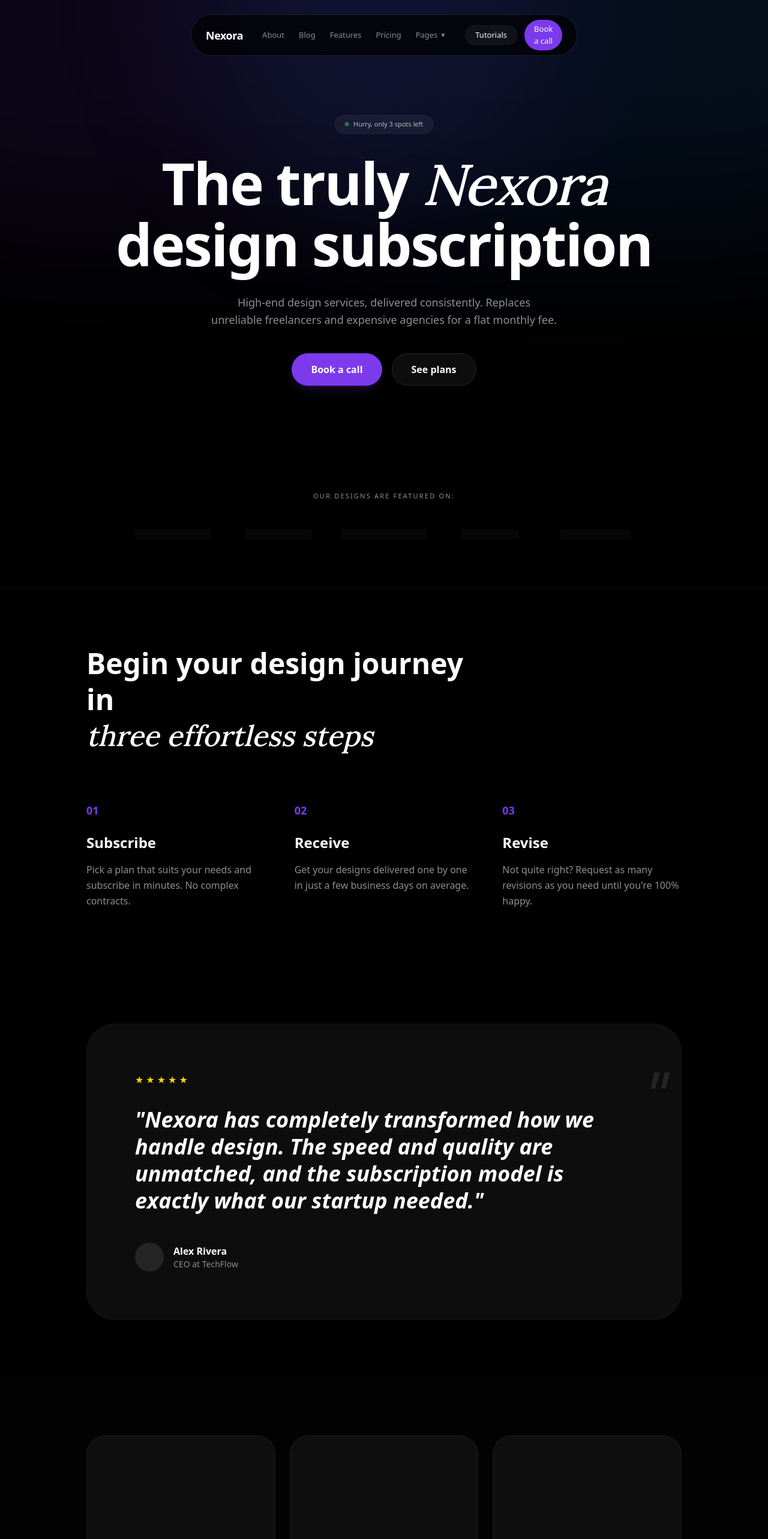
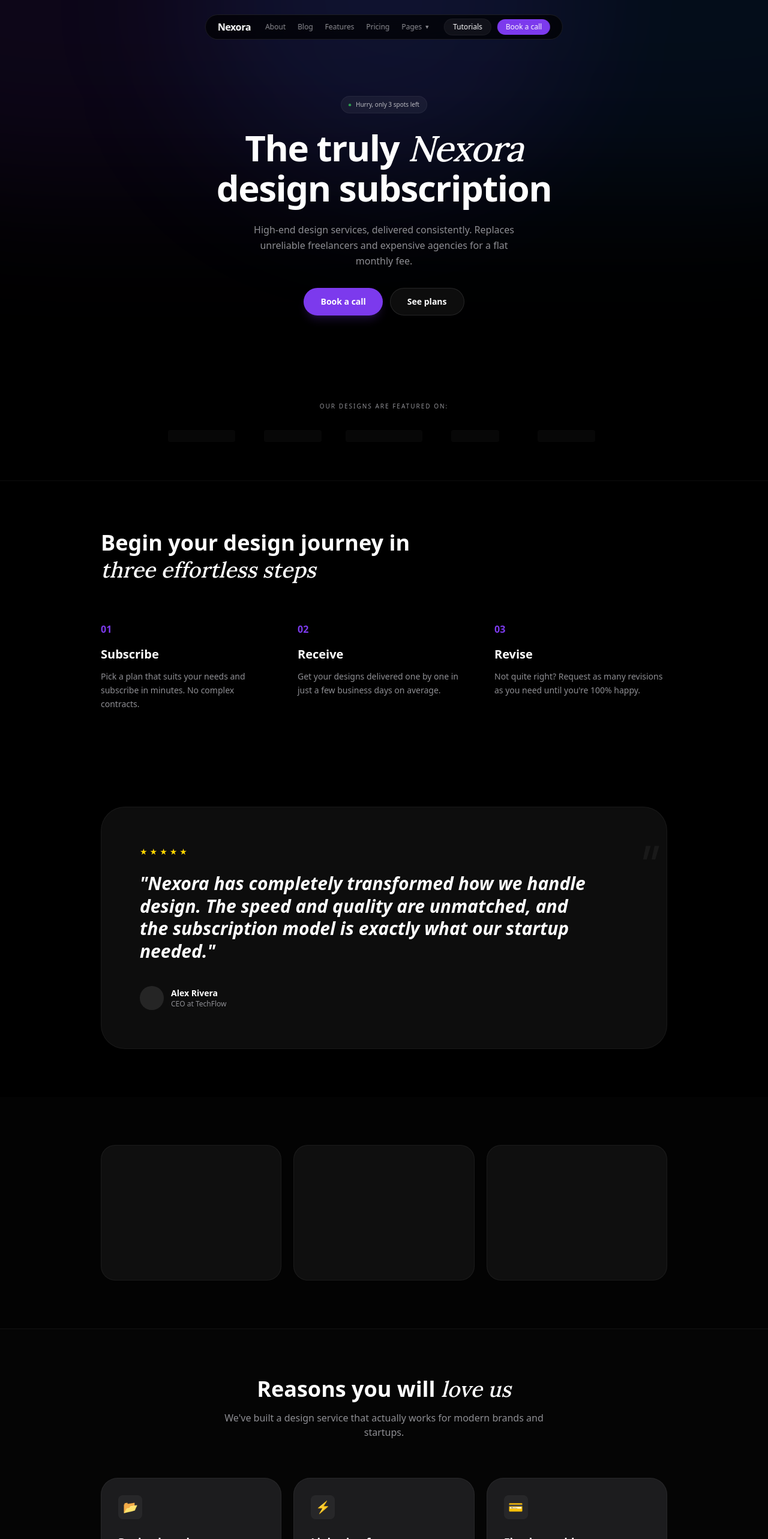
Before and after one commit to navaneethpv/nexora-agency, a Next.js app: page / in a window 1280 px wide. Shown: the top 2566 px of the page at 60% size. Built offline with nearby package versions, Linux system fonts and the light colour scheme.

Commit message:
style: Refine global layout, component spacing, and typography across various sections.

```diff
--- a/src/app/globals.css
+++ b/src/app/globals.css
@@ -43,7 +43,7 @@ body {
 
 @layer components {
   .section-container {
-    @apply mx-auto max-w-6xl px-6 md:px-12 lg:px-20;
+    @apply mx-auto max-w-5xl px-6 md:px-10;
   }
 }
 
--- a/src/app/page.tsx
+++ b/src/app/page.tsx
@@ -14,17 +14,17 @@ export default function Home() {
       <Hero />
 
       {/* Logo Wall */}
-      <section className="py-20 flex flex-col items-center">
-        <p className="text-[11px] font-medium text-secondary uppercase tracking-[0.2em] mb-12">
+      <section className="py-16 flex flex-col items-center">
+        <p className="text-[10px] font-medium text-secondary uppercase tracking-[0.2em] mb-8">
           Our designs are featured on:
         </p>
         <div className="section-container">
-          <div className="grid grid-cols-2 md:grid-cols-4 lg:grid-cols-5 gap-y-12 gap-x-8 opacity-30 grayscale items-center justify-items-center">
-            <div className="h-4 w-32 bg-white/10 rounded-sm" />
-            <div className="h-4 w-28 bg-white/10 rounded-sm" />
-            <div className="h-4 w-36 bg-white/10 rounded-sm" />
-            <div className="h-4 w-24 bg-white/10 rounded-sm" />
-            <div className="h-4 w-30 bg-white/10 rounded-sm" />
+          <div className="grid grid-cols-2 md:grid-cols-4 lg:grid-cols-5 gap-y-10 gap-x-6 opacity-30 grayscale items-center justify-items-center">
+            <div className="h-5 w-28 bg-white/10 rounded-sm" />
+            <div className="h-5 w-24 bg-white/10 rounded-sm" />
+            <div className="h-5 w-32 bg-white/10 rounded-sm" />
+            <div className="h-5 w-20 bg-white/10 rounded-sm" />
+            <div className="h-5 w-24 bg-white/10 rounded-sm" />
           </div>
         </div>
       </section>
@@ -33,12 +33,12 @@ export default function Home() {
       <Testimonial />
 
       {/* Portfolio Placeholder */}
-      <section className="py-24 bg-white/[0.01]">
+      <section className="py-20 bg-white/[0.01]">
         <div className="section-container">
-          <div className="grid grid-cols-1 md:grid-cols-2 lg:grid-cols-3 gap-6">
-            <div className="aspect-[4/3] bg-white/5 rounded-[2rem] border border-white/5" />
-            <div className="aspect-[4/3] bg-white/5 rounded-[2rem] border border-white/5" />
-            <div className="aspect-[4/3] bg-white/5 rounded-[2rem] border border-white/5" />
+          <div className="grid grid-cols-1 md:grid-cols-2 lg:grid-cols-3 gap-5">
+            <div className="aspect-[4/3] bg-white/5 rounded-3xl border border-white/5" />
+            <div className="aspect-[4/3] bg-white/5 rounded-3xl border border-white/5" />
+            <div className="aspect-[4/3] bg-white/5 rounded-3xl border border-white/5" />
           </div>
         </div>
       </section>
--- a/src/components/FeaturesSection.tsx
+++ b/src/components/FeaturesSection.tsx
@@ -35,28 +35,28 @@ const features = [
 
 export default function FeaturesSection() {
     return (
-        <section id="features" className="py-24 bg-white/[0.02] border-y border-white/5">
+        <section id="features" className="py-20 bg-white/[0.02] border-y border-white/5">
             <div className="section-container">
-                <div className="text-center max-w-2xl mx-auto mb-20">
-                    <h2 className="text-4xl md:text-5xl font-bold mb-6">
+                <div className="text-center max-w-xl mx-auto mb-16">
+                    <h2 className="text-3xl md:text-4xl font-bold mb-4">
                         Reasons you will <span className="font-serif-italic font-medium">love us</span>
                     </h2>
-                    <p className="text-secondary text-lg">
+                    <p className="text-secondary text-base">
                         We've built a design service that actually works for modern brands and startups.
                     </p>
                 </div>
 
-                <div className="grid grid-cols-1 md:grid-cols-2 lg:grid-cols-3 gap-6">
+                <div className="grid grid-cols-1 md:grid-cols-2 lg:grid-cols-3 gap-5">
                     {features.map((feature, index) => (
                         <div
                             key={index}
-                            className="bg-card border border-white/5 p-8 rounded-[2rem] hover:border-white/20 transition-all duration-300 group"
+                            className="bg-card border border-white/5 p-7 rounded-[1.75rem] hover:border-white/20 transition-all duration-300 group"
                         >
-                            <div className="w-12 h-12 rounded-xl bg-white/5 flex items-center justify-center text-2xl mb-8 group-hover:scale-110 transition-transform">
+                            <div className="w-10 h-10 rounded-lg bg-white/5 flex items-center justify-center text-xl mb-6 group-hover:scale-110 transition-transform">
                                 {feature.icon}
                             </div>
-                            <h3 className="text-xl font-bold mb-3">{feature.title}</h3>
-                            <p className="text-secondary text-sm leading-relaxed group-hover:text-white/80 transition-colors">
+                            <h3 className="text-lg font-bold mb-2">{feature.title}</h3>
+                            <p className="text-secondary text-[13px] leading-relaxed group-hover:text-white/80 transition-colors">
                                 {feature.description}
                             </p>
                         </div>
--- a/src/components/Hero.tsx
+++ b/src/components/Hero.tsx
@@ -2,33 +2,33 @@
 
 export default function Hero() {
     return (
-        <section className="relative pt-40 pb-20 md:pt-48 md:pb-24 flex flex-col items-center text-center px-6">
+        <section className="relative pt-32 pb-16 md:pt-40 md:pb-20 flex flex-col items-center text-center px-6">
             {/* Subtle Top Glows */}
             <div className="absolute top-0 left-0 w-full h-full overflow-hidden -z-10 pointer-events-none">
                 <div className="absolute -top-1/2 -left-1/4 w-full h-full bg-accent/10 blur-[120px] rounded-full" />
                 <div className="absolute -top-1/2 -right-1/4 w-full h-full bg-blue-500/10 blur-[120px] rounded-full" />
             </div>
 
-            <div className="inline-flex items-center gap-2 rounded-full border border-white/5 bg-white/5 px-4 py-1.5 text-[11px] font-medium text-white/70 mb-8">
-                <span className="h-1.5 w-1.5 rounded-full bg-[#34C759] animate-pulse-green" />
+            <div className="inline-flex items-center gap-2 rounded-full border border-white/5 bg-white/5 px-3 py-1.5 text-[10px] font-medium text-white/70 mb-6">
+                <span className="h-1 w-1 rounded-full bg-[#34C759] animate-pulse-green" />
                 Hurry, only 3 spots left
             </div>
 
-            <h1 className="max-w-5xl text-5xl md:text-7xl lg:text-8xl font-bold tracking-tight mb-8 leading-[1.05]">
+            <h1 className="max-w-4xl text-4xl md:text-5xl lg:text-6xl font-bold tracking-tight mb-6 leading-[1.1]">
                 The truly <span className="font-serif-italic font-medium">Nexora</span> <br />
                 design subscription
             </h1>
 
-            <p className="max-w-xl text-lg text-secondary mb-10 leading-relaxed">
+            <p className="max-w-md text-base text-secondary mb-8 leading-relaxed">
                 High-end design services, delivered consistently.
                 Replaces unreliable freelancers and expensive agencies for a flat monthly fee.
             </p>
 
-            <div className="flex flex-col sm:flex-row gap-4">
-                <button className="bg-accent text-white px-8 py-3.5 rounded-full text-base font-semibold hover:brightness-110 transition-all shadow-lg shadow-accent/20">
+            <div className="flex flex-col sm:flex-row gap-3">
+                <button className="bg-accent text-white px-7 py-3 rounded-full text-sm font-semibold hover:brightness-110 transition-all shadow-lg shadow-accent/20">
                     Book a call
                 </button>
-                <button className="bg-white/5 border border-white/10 text-white px-8 py-3.5 rounded-full text-base font-semibold hover:bg-white/10 transition-all">
+                <button className="bg-white/5 border border-white/10 text-white px-7 py-3 rounded-full text-sm font-semibold hover:bg-white/10 transition-all">
                     See plans
                 </button>
             </div>
--- a/src/components/Navbar.tsx
+++ b/src/components/Navbar.tsx
@@ -16,26 +16,26 @@ export default function Navbar() {
 
     return (
         <nav className="fixed top-6 left-1/2 -translate-x-1/2 z-50 w-full max-w-fit px-4">
-            <div className="glass-pill rounded-full px-6 py-2 flex items-center gap-8">
-                <Link href="/" className="text-lg font-bold tracking-tight">
+            <div className="glass-pill rounded-full px-5 py-1.5 flex items-center gap-6">
+                <Link href="/" className="text-base font-bold tracking-tight">
                     Nexora
                 </Link>
 
-                <div className="hidden md:flex items-center gap-6 text-[13px] font-medium text-secondary">
+                <div className="hidden md:flex items-center gap-5 text-[12px] font-medium text-secondary">
                     <Link href="#about" className="hover:text-white transition-colors">About</Link>
                     <Link href="#blog" className="hover:text-white transition-colors">Blog</Link>
                     <Link href="#features" className="hover:text-white transition-colors">Features</Link>
                     <Link href="#pricing" className="hover:text-white transition-colors">Pricing</Link>
                     <div className="flex items-center gap-1 cursor-pointer hover:text-white transition-colors">
-                        Pages <span className="text-[10px]">▼</span>
+                        Pages <span className="text-[9px]">▼</span>
                     </div>
                 </div>
 
-                <div className="flex items-center gap-3">
-                    <button className="bg-white/5 hover:bg-white/10 text-white px-4 py-1.5 rounded-full text-[13px] font-medium transition-colors border border-white/5">
+                <div className="flex items-center gap-2.5">
+                    <button className="bg-white/5 hover:bg-white/10 text-white px-3.5 py-1 rounded-full text-[12px] font-medium transition-colors border border-white/5">
                         Tutorials
                     </button>
-                    <button className="bg-accent text-white px-4 py-1.5 rounded-full text-[13px] font-medium hover:brightness-110 transition-all">
+                    <button className="bg-accent text-white px-3.5 py-1 rounded-full text-[12px] font-medium hover:brightness-110 transition-all">
                         Book a call
                     </button>
                 </div>
--- a/src/components/Process.tsx
+++ b/src/components/Process.tsx
@@ -20,21 +20,21 @@ const steps = [
 
 export default function Process() {
     return (
-        <section id="about" className="py-24 border-t border-white/5">
+        <section id="about" className="py-20 border-t border-white/5">
             <div className="section-container">
-                <div className="max-w-2xl mb-20">
-                    <h2 className="text-4xl md:text-5xl font-bold mb-6 leading-tight">
+                <div className="max-w-xl mb-16">
+                    <h2 className="text-3xl md:text-4xl font-bold mb-4 leading-tight">
                         Begin your design journey in <br />
                         <span className="font-serif-italic font-medium">three effortless steps</span>
                     </h2>
                 </div>
 
-                <div className="grid grid-cols-1 md:grid-cols-3 gap-12">
+                <div className="grid grid-cols-1 md:grid-cols-3 gap-10">
                     {steps.map((step, index) => (
                         <div key={index} className="flex flex-col">
-                            <span className="text-accent font-bold text-lg mb-6">{step.number}</span>
-                            <h3 className="text-2xl font-bold mb-4">{step.title}</h3>
-                            <p className="text-secondary leading-relaxed">
+                            <span className="text-accent font-bold text-base mb-4">{step.number}</span>
+                            <h3 className="text-xl font-bold mb-3">{step.title}</h3>
+                            <p className="text-secondary text-sm leading-relaxed">
                                 {step.description}
                             </p>
                         </div>
--- a/src/components/Testimonial.tsx
+++ b/src/components/Testimonial.tsx
@@ -2,26 +2,26 @@
 
 export default function Testimonial() {
     return (
-        <section className="py-24">
+        <section className="py-20">
             <div className="section-container">
-                <div className="bg-white/5 border border-white/5 rounded-[3rem] p-12 md:p-20 relative overflow-hidden">
-                    <div className="absolute top-0 right-0 p-8 opacity-10 text-[120px] font-serif-italic select-none pointer-events-none">"</div>
+                <div className="bg-white/5 border border-white/5 rounded-[2.5rem] p-10 md:p-16 relative overflow-hidden">
+                    <div className="absolute top-0 right-0 p-6 opacity-5 text-[100px] font-serif-italic select-none pointer-events-none">"</div>
 
-                    <div className="flex gap-1 mb-8">
+                    <div className="flex gap-1 mb-6">
                         {[1, 2, 3, 4, 5].map((i) => (
-                            <span key={i} className="text-[#FFD700]">★</span>
+                            <span key={i} className="text-[#FFD700] text-sm">★</span>
                         ))}
                     </div>
 
-                    <blockquote className="text-2xl md:text-4xl font-semibold leading-tight mb-12 max-w-4xl italic">
+                    <blockquote className="text-xl md:text-3xl font-semibold leading-tight mb-10 max-w-3xl italic">
                         "Nexora has completely transformed how we handle design. The speed and quality are unmatched, and the subscription model is exactly what our startup needed."
                     </blockquote>
 
-                    <div className="flex items-center gap-4">
-                        <div className="h-12 w-12 rounded-full bg-white/10" />
+                    <div className="flex items-center gap-3">
+                        <div className="h-10 w-10 rounded-full bg-white/10" />
                         <div>
-                            <p className="font-bold">Alex Rivera</p>
-                            <p className="text-secondary text-sm">CEO at TechFlow</p>
+                            <p className="font-bold text-sm">Alex Rivera</p>
+                            <p className="text-secondary text-xs">CEO at TechFlow</p>
                         </div>
                     </div>
                 </div>
```
Also changed, not shown: src/components/FAQ.tsx (+11 -11 lines), src/components/Footer.tsx (+9 -9 lines), src/components/Pricing.tsx (+20 -20 lines).
